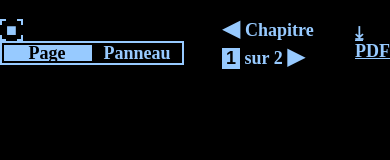
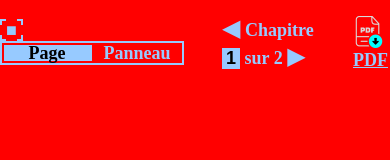
Before and after one commit to ThomasSimard/Cafebas, a website with bundled scripts: page public/index.html in a window 390 px wide. Built offline with nearby package versions, Linux system fonts and the light colour scheme; files whose address does not match are found by name.

Commit message:
mobile style

```diff
--- a/public/index.html
+++ b/public/index.html
@@ -4,6 +4,7 @@
         <meta charset="utf-8">
         <title>Cafebas</title>
         <link rel="stylesheet" href="style.css">
+        <link rel="stylesheet" href="style_mobile.css">
     </head>
     <body>
         <div id="menu-hover">
@@ -31,7 +32,10 @@
                         <button onclick="this.parentNode.querySelector('#chapter').stepUp()">▶</button>
                     </div>
 
-                    <a id="download" href="/content/chap1/chap1.pdf" download>⤓ PDF</a>
+                    <a id="download" href="/content/chap1/chap1.pdf" download>
+                        <img src="icons/download-pdf-icon.png" alt="PDF" width="32" height="32" style="filter: invert(100%);">
+                        PDF
+                    </a>
                 </div>
             </div>
         </div>
--- /dev/null
+++ b/public/style_mobile.css
@@ -0,0 +1,6 @@
+
+@media screen and (max-width: 767px) {
+    body {
+      background-color: red;
+    }
+}
```
Also changed, not shown: public/icons/download-pdf-icon.png (added).
